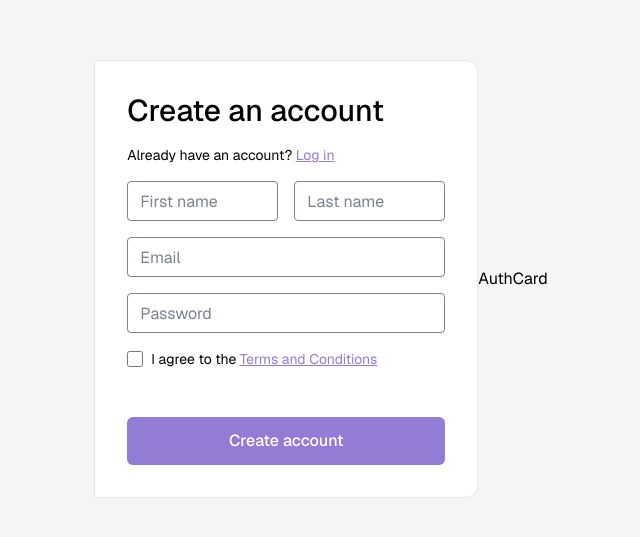
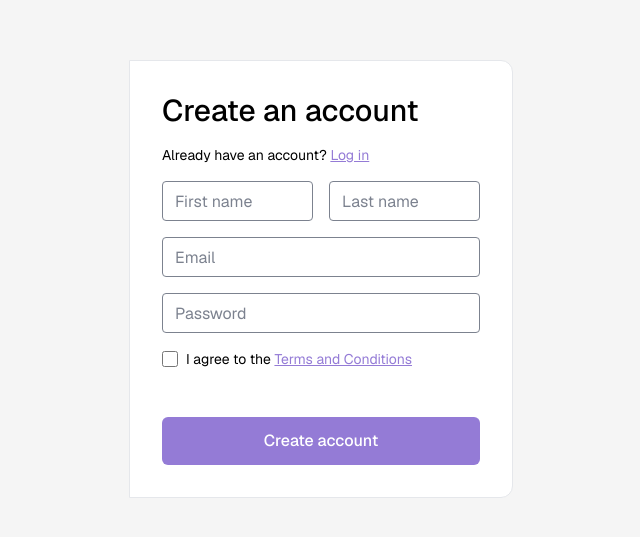
Before and after one commit to krishabbashyal/Apptive, a Next.js app in the folder client/: page /signup in a window 1280 px wide. Shown: the part 121-658 px from the top of the page, without its empty margins (319-959 px from the left). Built offline with nearby package versions, Linux system fonts and the light colour scheme.

Commit message:
Cleaned up sign up page

```diff
--- a/client/src/app/(auth)/signup/page.tsx
+++ b/client/src/app/(auth)/signup/page.tsx
@@ -1,11 +1,10 @@
 import SignupForm from "@/components/AuthForms/Signup";
-import AuthCard from "@/components/AuthForms/AuthCard";
+
 
 export default function LoginPage() {
   return (
       <div className="flex justify-center min-h-screen items-center w-full">
         <SignupForm />
-        <AuthCard />
       </div>
   );
 }
```
